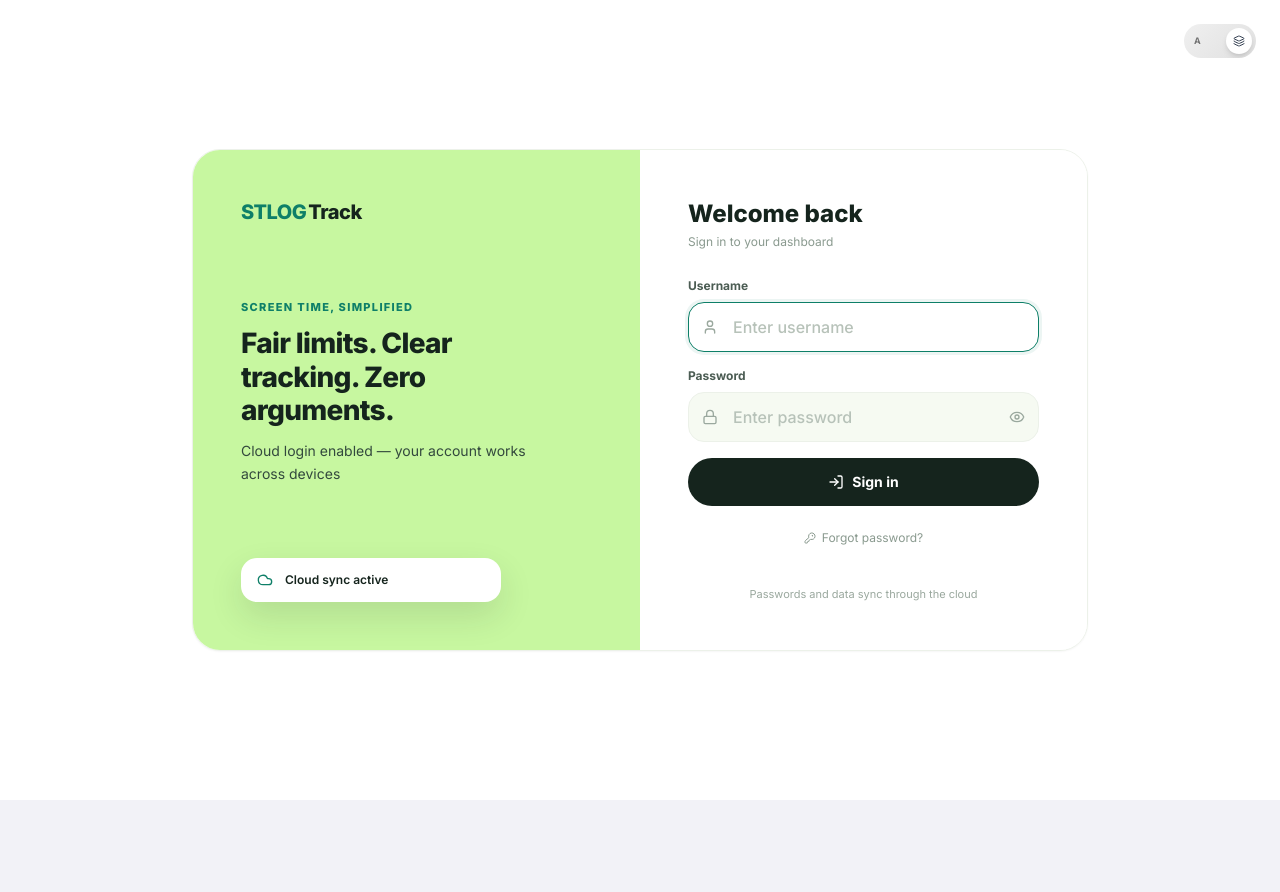
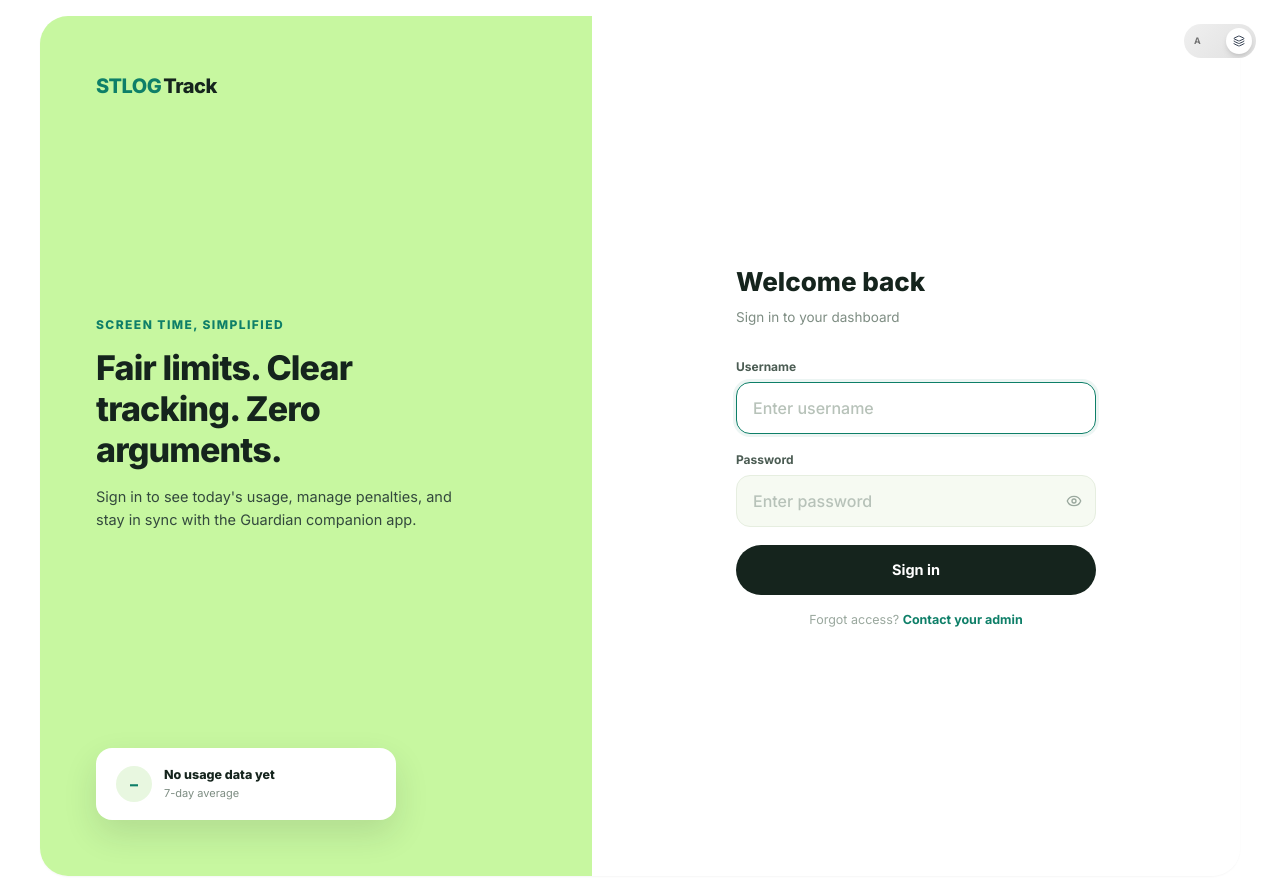
Before and after one commit to rahassharma/MCT_TEST, a React (Vite) app: page / in a window 1280 px wide. Before the commit the page ends 800 px from the top, so only its background shows below. Built offline with nearby package versions, Linux system fonts and the light colour scheme; no server answers; the database is empty.

Commit message:
Update LoginPage.tsx

```diff
--- a/src/components/LoginPage.tsx
+++ b/src/components/LoginPage.tsx
@@ -3,6 +3,7 @@ import { motion, AnimatePresence } from 'framer-motion';
 import { Monitor, Eye, EyeOff, LogIn, AlertCircle, User, Lock, Cloud, KeyRound, ArrowLeft, CheckCircle2 } from 'lucide-react';
 import { useAuth } from '../AuthContext';
 import { useTheme } from '../ThemeContext';
+import { useStore } from '../useStore';
 import ThemeToggle from './ThemeToggle';
 import { CLOUD_ENABLED } from '../db/supabase';
 
@@ -14,6 +15,8 @@ export default function LoginPage() {
   const { theme } = useTheme();
   const isGlass = theme === 'glass';
   const cloudConfigured = CLOUD_ENABLED;
+  const { getBehaviorScore } = useStore('rahas');
+  const behavior = getBehaviorScore();
 
   const [username, setUsername] = useState('');
   const [password, setPassword] = useState('');
@@ -59,59 +62,62 @@ export default function LoginPage() {
     ? 'Cloud login enabled — your account works across devices'
     : 'Local login only until cloud is configured';
 
-  /* Brevo-inspired split layout: lime brand panel + clean white form panel. */
+  /* Exact port of the WebLogin design reference: 1200x860 split card, 46/54 panels,
+     56px/64px panel padding, plain (icon-less) inputs, and the Grade stat card in place
+     of a cloud-status pill — wired to the real 7-day behavior score instead of the
+     reference's placeholder "86". */
   if (!isGlass) {
     return (
       <div className="min-h-screen bg-white flex items-center justify-center p-4">
         <div className="fixed top-6 right-6 z-50"><ThemeToggle /></div>
         <motion.div initial={{ opacity: 0, y: 30 }} animate={{ opacity: 1, y: 0 }} transition={{ duration: 0.5 }}
-          className="w-full max-w-4xl rounded-[28px] overflow-hidden shadow-[0_1px_2px_rgba(21,36,29,0.04)] flex flex-col md:flex-row border border-brevo-border">
+          className="w-full max-w-[1200px] min-h-[860px] rounded-[28px] overflow-hidden shadow-[0_1px_2px_rgba(21,36,29,0.04)] flex flex-col md:flex-row">
 
           {/* Brand panel */}
-          <div className="flex-1 bg-brevo-lime p-10 md:p-12 flex flex-col justify-between gap-8 min-h-[420px]">
+          <div className="flex-[1_1_46%] bg-brevo-lime p-14 flex flex-col justify-between gap-8 min-w-[320px]">
             <div className="flex items-baseline gap-0.5">
               <span className="text-xl font-extrabold tracking-tight text-brevo-teal">STLOG</span>
               <span className="text-xl font-extrabold tracking-tight text-brevo-ink">Track</span>
             </div>
-            <div className="max-w-xs">
-              <div className="text-[11px] font-extrabold tracking-[0.12em] text-brevo-teal mb-3 uppercase">Screen time, simplified</div>
-              <h2 className="text-[28px] leading-[1.2] font-extrabold tracking-tight text-brevo-ink mb-3">Fair limits. Clear tracking. Zero arguments.</h2>
-              <p className="text-sm text-[#33493D] leading-relaxed">{helperText}</p>
+            <div className="max-w-[380px]">
+              <div className="text-[12px] font-extrabold tracking-[0.12em] text-brevo-teal mb-3.5 uppercase">Screen time, simplified</div>
+              <h2 className="text-[34px] leading-[1.2] font-extrabold tracking-tight text-brevo-ink mb-3.5">Fair limits. Clear tracking. Zero arguments.</h2>
+              <p className="text-[14.5px] leading-relaxed text-[#33493D]">Sign in to see today's usage, manage penalties, and stay in sync with the Guardian companion app.</p>
             </div>
-            <div className="bg-white rounded-2xl px-4 py-3.5 flex items-center gap-3 shadow-[0_14px_34px_rgba(21,36,29,0.12)] max-w-[260px]">
-              <Cloud className="w-4 h-4 text-brevo-teal flex-shrink-0" />
-              <span className="text-xs font-semibold text-brevo-ink">{cloudConfigured ? 'Cloud sync active' : 'Local login only'}</span>
+            <div className="bg-white rounded-2xl px-5 py-[18px] flex items-center gap-3 shadow-[0_14px_34px_rgba(21,36,29,0.12)] max-w-[300px]">
+              <div className="w-9 h-9 rounded-full bg-[#E8F7E0] text-brevo-teal flex items-center justify-center font-extrabold flex-shrink-0">{behavior.grade === 'N/A' ? '–' : behavior.score}</div>
+              <div>
+                <div className="text-[12.5px] font-extrabold text-brevo-ink">{behavior.grade === 'N/A' ? 'No usage data yet' : `Grade ${behavior.grade} behavior`}</div>
+                <div className="text-[11px] text-[#7E8D83]">7-day average</div>
+              </div>
             </div>
           </div>
 
           {/* Form panel */}
-          <div className="flex-1 bg-white p-8 md:p-12 flex flex-col justify-center">
-            <div className="w-full max-w-sm mx-auto">
-              <h1 className="text-2xl font-extrabold text-brevo-ink mb-1">Welcome back</h1>
-              <p className="text-xs text-[#8A9A8F] mb-7">Sign in to your dashboard</p>
+          <div className="flex-[1_1_54%] bg-white p-16 flex flex-col justify-center min-w-[340px]">
+            <div className="w-full max-w-[360px] mx-auto">
+              <h1 className="text-[26px] font-extrabold text-brevo-ink mb-1.5">Welcome back</h1>
+              <p className="text-[13.5px] text-[#7E8D83] mb-8">Sign in to your dashboard</p>
 
-              <form onSubmit={handleSubmit} className="space-y-4">
+              <form onSubmit={handleSubmit} className="space-y-[18px]">
                 <div>
-                  <label className="block text-xs font-bold text-[#4B5C53] mb-2">Username</label>
-                  <div className="relative">
-                    <User className="absolute left-3.5 top-1/2 -translate-y-1/2 w-4 h-4 text-[#9AA89E]" />
-                    <input type="text" value={username} onChange={e => { setUsername(e.target.value); setError(''); }} placeholder="Enter username" autoFocus
-                      className="w-full pl-11 pr-4 py-3 border border-brevo-border rounded-2xl bg-brevo-field text-brevo-ink font-medium focus:outline-none focus:border-brevo-teal focus:bg-white focus:shadow-[0_0_0_3px_rgba(14,127,104,0.08)] transition-all placeholder:text-[#B7C2B9]" />
-                  </div>
+                  <label className="block text-xs font-bold text-[#4B5C53] mb-[7px]">Username</label>
+                  <input type="text" value={username} onChange={e => { setUsername(e.target.value); setError(''); }} placeholder="Enter username" autoFocus
+                    className="w-full px-4 py-[13px] border border-[#E6EEE0] rounded-[14px] bg-[#F6FAF2] text-brevo-ink font-medium focus:outline-none focus:border-brevo-teal focus:bg-white focus:shadow-[0_0_0_3px_rgba(14,127,104,0.08)] transition-all placeholder:text-[#B7C2B9]" />
                 </div>
                 <div>
-                  <label className="block text-xs font-bold text-[#4B5C53] mb-2">Password</label>
+                  <label className="block text-xs font-bold text-[#4B5C53] mb-[7px]">Password</label>
                   <div className="relative">
-                    <Lock className="absolute left-3.5 top-1/2 -translate-y-1/2 w-4 h-4 text-[#9AA89E]" />
                     <input type={showPass ? 'text' : 'password'} value={password} onChange={e => { setPassword(e.target.value); setError(''); }} placeholder="Enter password"
-                      className="w-full pl-11 pr-12 py-3 border border-brevo-border rounded-2xl bg-brevo-field text-brevo-ink font-medium focus:outline-none focus:border-brevo-teal focus:bg-white focus:shadow-[0_0_0_3px_rgba(14,127,104,0.08)] transition-all placeholder:text-[#B7C2B9]" />
+                      className="w-full px-4 py-[13px] pr-12 border border-[#E6EEE0] rounded-[14px] bg-[#F6FAF2] text-brevo-ink font-medium focus:outline-none focus:border-brevo-teal focus:bg-white focus:shadow-[0_0_0_3px_rgba(14,127,104,0.08)] transition-all placeholder:text-[#B7C2B9]" />
                     <button type="button" onClick={() => setShowPass(!showPass)} className="absolute right-3.5 top-1/2 -translate-y-1/2 text-[#9AA89E] hover:text-[#4B5C53]">{showPass ? <EyeOff className="w-4 h-4" /> : <Eye className="w-4 h-4" />}</button>
                   </div>
                 </div>
                 <AnimatePresence>{error && (<motion.div initial={{ opacity: 0, y: -8 }} animate={{ opacity: 1, y: 0 }} exit={{ opacity: 0, y: -8 }} className="flex items-center gap-2 text-brevo-danger text-sm font-medium bg-brevo-danger-bg border border-brevo-danger/20 rounded-2xl px-4 py-3"><AlertCircle className="w-4 h-4 flex-shrink-0" />{error}</motion.div>)}</AnimatePresence>
-                <button type="submit" disabled={loading} className="w-full py-3.5 rounded-full bg-brevo-ink text-white font-bold text-sm hover:bg-[#223830] transition-all disabled:opacity-60 disabled:cursor-not-allowed flex items-center justify-center gap-2">{loading ? <div className="w-5 h-5 border-2 border-white/30 border-t-white rounded-full animate-spin" /> : <><LogIn className="w-4 h-4" /> Sign in</>}</button>
-                <button type="button" onClick={() => setShowForgot(true)} className="w-full text-center text-xs text-[#8A9A8F] hover:text-brevo-teal transition-colors py-2 flex items-center justify-center gap-1.5 mt-1"><KeyRound className="w-3 h-3" /> Forgot password?</button>
+                <button type="submit" disabled={loading} className="w-full py-[14px] rounded-full bg-brevo-ink text-white font-bold text-[14.5px] hover:bg-[#223830] transition-all disabled:opacity-60 disabled:cursor-not-allowed flex items-center justify-center gap-2">{loading ? <div className="w-5 h-5 border-2 border-white/30 border-t-white rounded-full animate-spin" /> : 'Sign in'}</button>
               </form>
+
+              <p className="text-center text-[12.5px] text-[#9AA89E] mt-4">Forgot access? <button type="button" onClick={() => setShowForgot(true)} className="text-brevo-teal font-bold hover:underline">Contact your admin</button></p>
 
               {showForgot && (
                 <motion.div initial={{ opacity: 0, y: 10 }} animate={{ opacity: 1, y: 0 }} className="mt-6 bg-brevo-field border border-brevo-border rounded-2xl p-6">
@@ -130,8 +136,6 @@ export default function LoginPage() {
                   )}
                 </motion.div>
               )}
-
-              <p className="text-center text-[11px] text-[#9AA89E] mt-8">{cloudConfigured ? 'Passwords and data sync through the cloud' : 'Configure cloud to sync login across devices'}</p>
             </div>
           </div>
         </motion.div>
```
